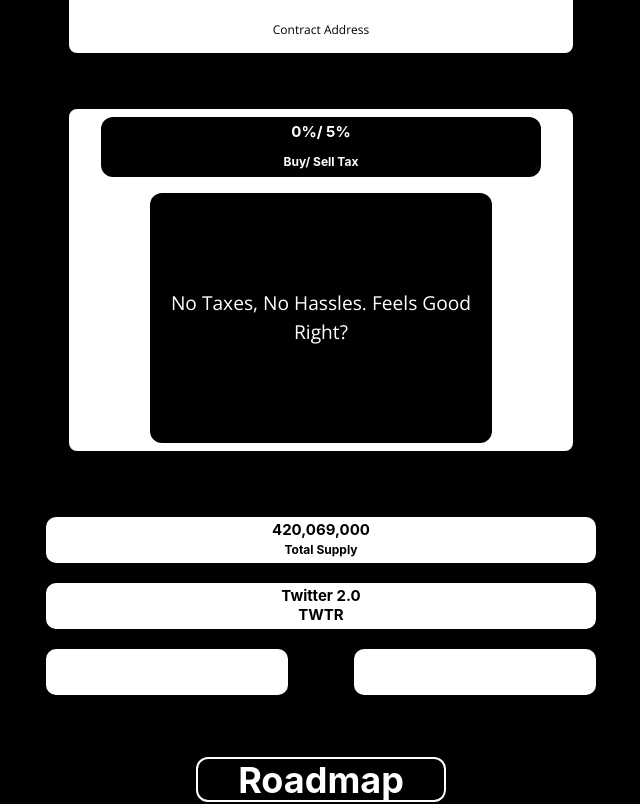
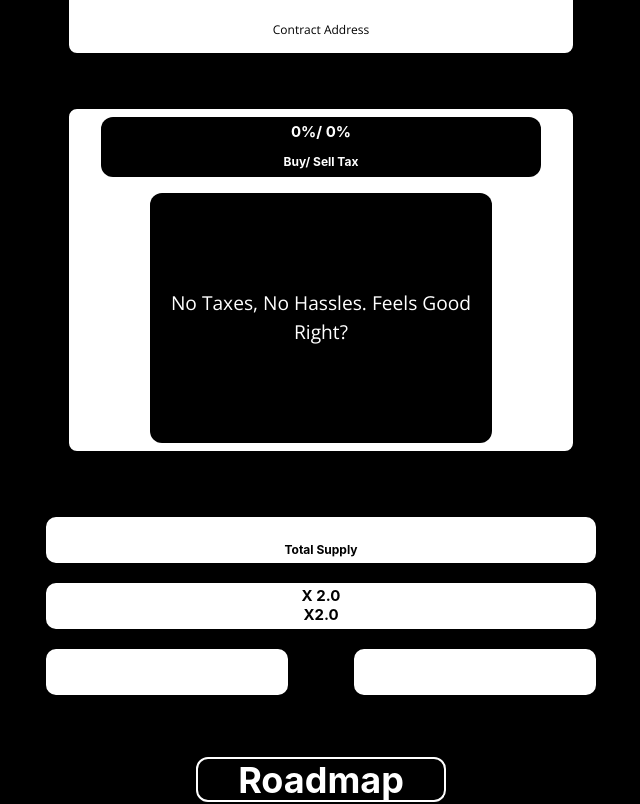
Before and after one commit to adamu-tako/new-project, a React (Vite) app: page / in a window 1280 px wide. Shown: the part 2260-3064 px from the top of the page, without its empty margins (319-959 px from the left). Built offline with nearby package versions, Linux system fonts and the light colour scheme; no server answers.

Commit message:
feat: 🎸 sdfdfsdfd

```diff
--- a/src/components/footer/footer.tsx
+++ b/src/components/footer/footer.tsx
@@ -34,10 +34,10 @@ const Footer = () => {
               minH="2rem"
               marginTop="3rem"
               columnGap="2rem">
-              <Link href="https://t.me/twitter2ann">
+              {/* <Link href="https://t.me/twitter2ann">
                 <Image height="2rem" width="2rem" src={Telegram} />
-              </Link>
-              <Link href="https://t.me/twitter2token">
+              </Link> */}
+              <Link href="https://t.me/X2Point0">
                 <Image height="2rem" width="2rem" src={Telegram} />
               </Link>
               <Link href="https://twitter.com/twt2_token">
--- a/src/components/tokenomics/tokenomics.tsx
+++ b/src/components/tokenomics/tokenomics.tsx
@@ -62,7 +62,7 @@ const Tokenomics = () => {
             minH="60px"
             borderRadius="12px"
             bgColor="#000">
-            <Heading fontSize="15px">0%/ 5%</Heading>
+            <Heading fontSize="15px">0%/ 0%</Heading>
             <Heading fontSize="12px">Buy/ Sell Tax</Heading>
           </Flex>
 
@@ -116,7 +116,7 @@ const Tokenomics = () => {
             border="2px solid black"
             borderRadius="12px"
             bgColor="#fff">
-            <Heading fontSize="15px">420,069,000</Heading>
+            <Heading fontSize="15px"></Heading>
             <Heading fontSize="12px">Total Supply</Heading>
           </Flex>
 
@@ -132,8 +132,8 @@ const Tokenomics = () => {
             border="2px solid black"
             borderRadius="12px"
             bgColor="#fff">
-            <Heading fontSize="15px">Twitter 2.0</Heading>
-            <Heading fontSize="15px">TWTR</Heading>
+            <Heading fontSize="15px">X 2.0</Heading>
+            <Heading fontSize="15px">X2.0</Heading>
           </Flex>
 
           <Flex>
```
